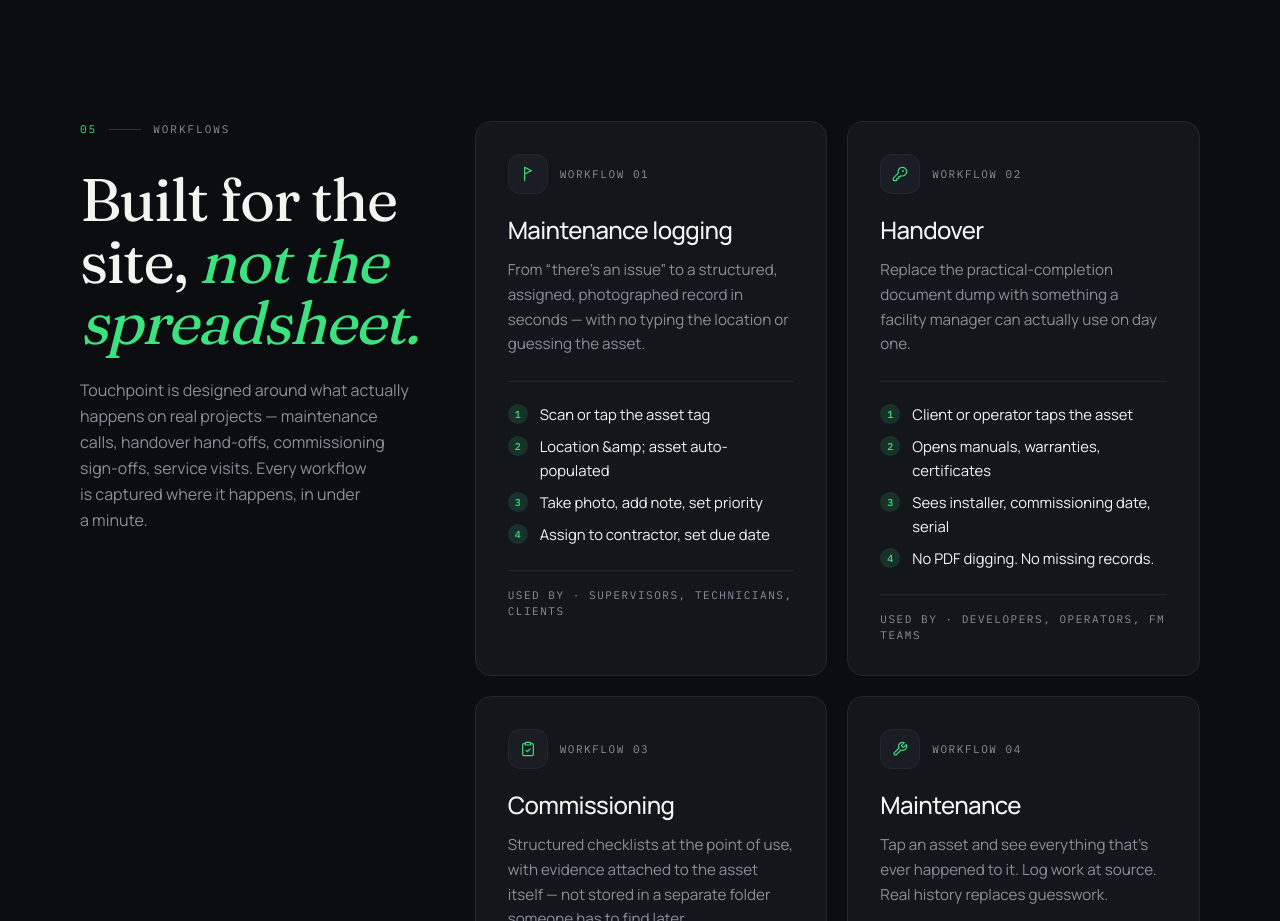
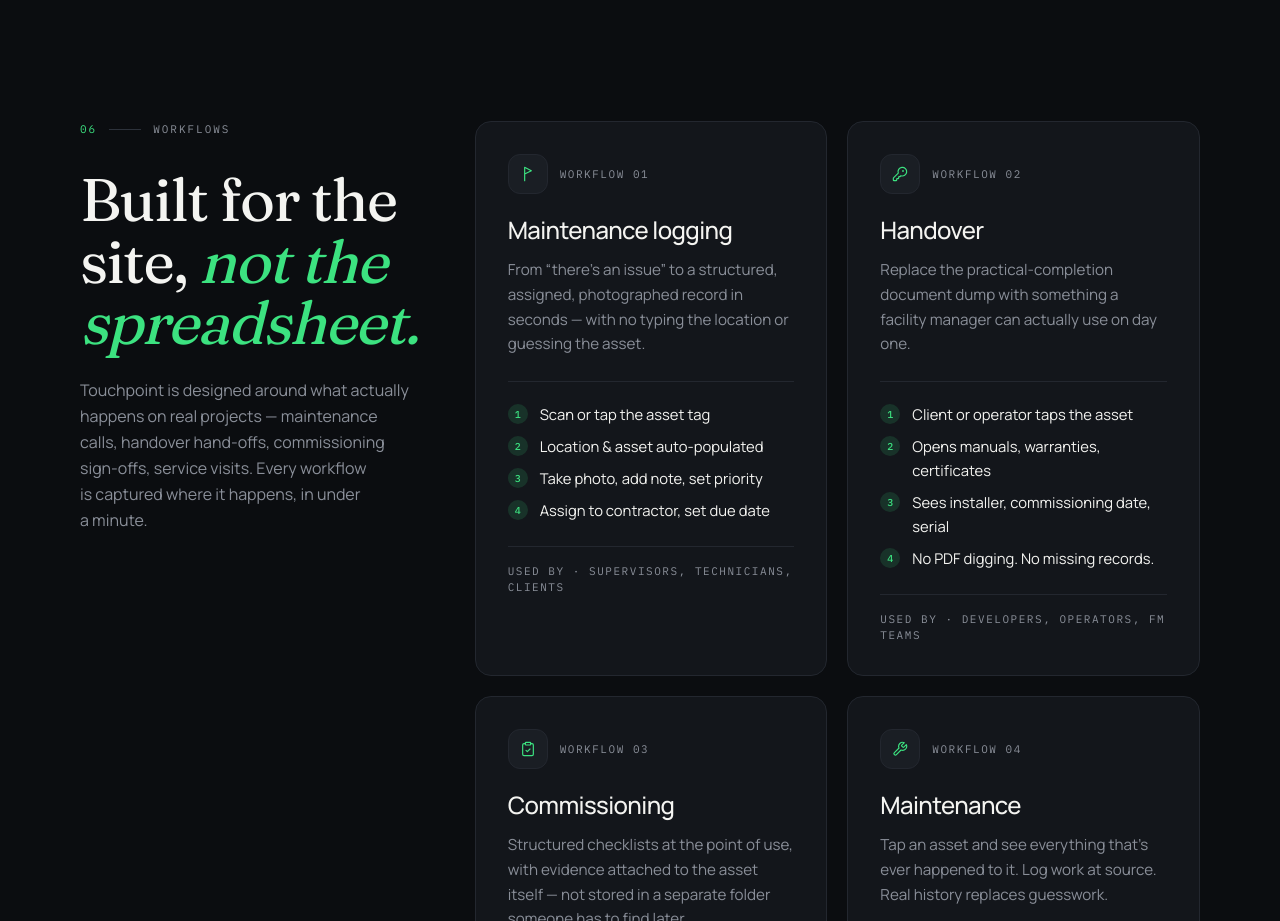
Before and after one commit to EVAVO-STUDIO/touchpoint, a Next.js app: page / in a window 1280 px wide. Shown: the part 7000-7921 px from the top of the page. Built offline with nearby package versions, Linux system fonts and the light colour scheme.

Commit message:
fix: remove unsafe workflow HTML injection

```diff
--- a/components/sections/workflows.tsx
+++ b/components/sections/workflows.tsx
@@ -22,10 +22,10 @@
     tag: 'Workflow 01',
     title: 'Maintenance logging',
     description:
-      'From &ldquo;there&rsquo;s an issue&rdquo; to a structured, assigned, photographed record in seconds — with no typing the location or guessing the asset.',
+      'From “there’s an issue” to a structured, assigned, photographed record in seconds — with no typing the location or guessing the asset.',
     steps: [
       'Scan or tap the asset tag',
-      'Location &amp; asset auto-populated',
+      'Location & asset auto-populated',
       'Take photo, add note, set priority',
       'Assign to contractor, set due date',
     ],
@@ -64,7 +64,7 @@
     tag: 'Workflow 04',
     title: 'Maintenance',
     description:
-      'Tap an asset and see everything that&rsquo;s ever happened to it. Log work at source. Real history replaces guesswork.',
+      'Tap an asset and see everything that’s ever happened to it. Log work at source. Real history replaces guesswork.',
     steps: [
       'Tap asset → full service history',
       'Log work performed & outcome',
@@ -86,7 +86,7 @@
         <div className="grid grid-cols-1 gap-10 lg:grid-cols-12 lg:gap-16">
           <div className="lg:col-span-4">
             <Reveal>
-              <SectionEyebrow number="05">Workflows</SectionEyebrow>
+              <SectionEyebrow number="06">Workflows</SectionEyebrow>
             </Reveal>
             <Reveal delay={0.05}>
               <h2 className="display-lg mt-8 text-balance">
@@ -120,10 +120,9 @@
                     <h3 className="mt-5 text-xl font-medium tracking-tight text-text md:text-2xl">
                       {w.title}
                     </h3>
-                    <p
-                      className="mt-3 text-[0.95rem] leading-relaxed text-muted"
-                      dangerouslySetInnerHTML={{ __html: w.description }}
-                    />
+                    <p className="mt-3 text-[0.95rem] leading-relaxed text-muted">
+                      {w.description}
+                    </p>
                     <ol className="mt-6 space-y-2 border-t border-border pt-5">
                       {w.steps.map((step, j) => (
                         <li key={step} className="flex items-start gap-3">
```
